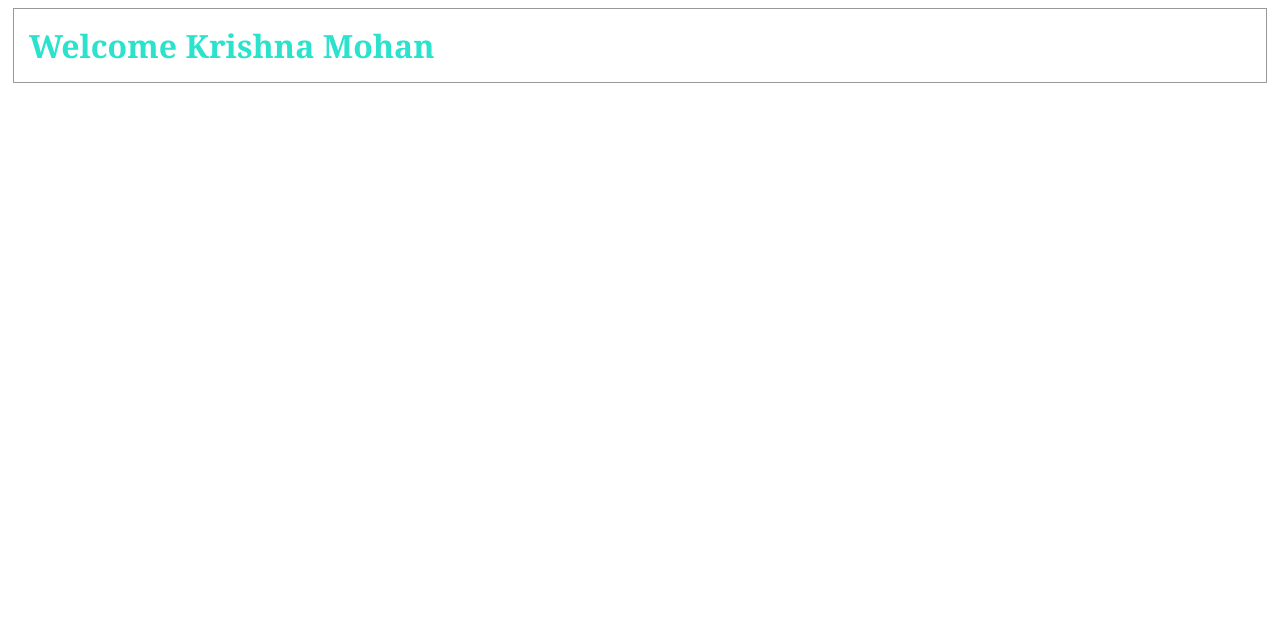
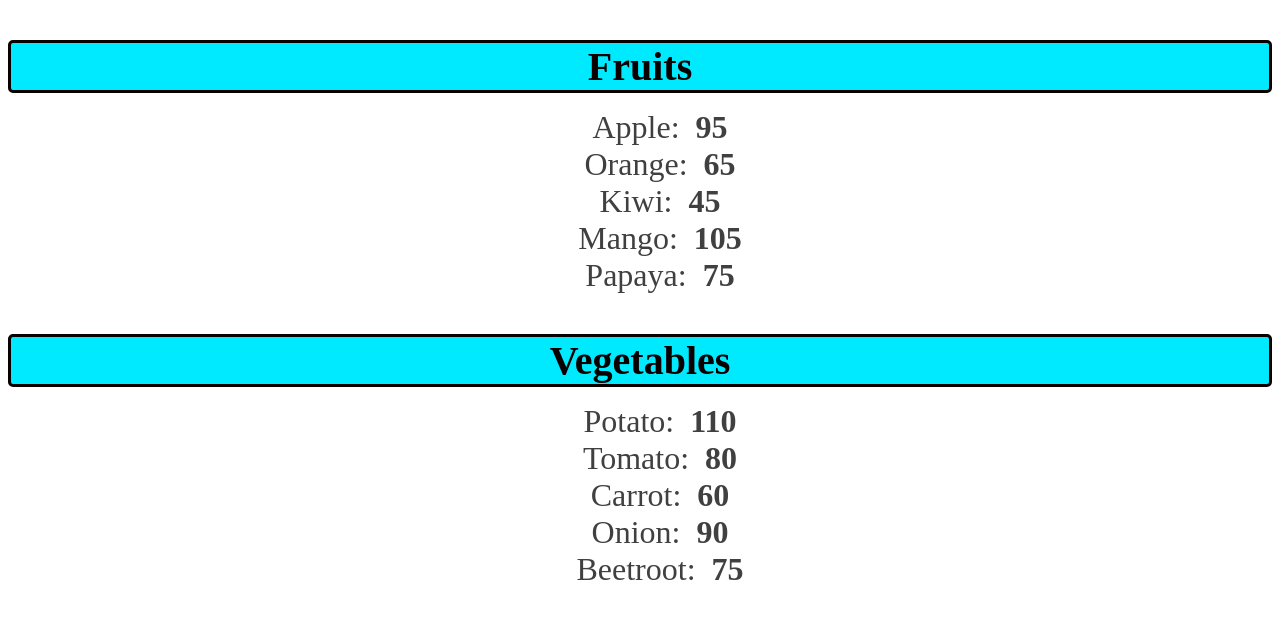
Before and after one commit to mandalika-sravani/React, a React (Vite) app in the folder my-react-app/: page / in a window 1280 px wide. Shown: the top 618 px of the page. Built offline with nearby package versions, Linux system fonts and the light colour scheme.

Commit message:
added List

```diff
--- a/my-react-app/src/App.jsx
+++ b/my-react-app/src/App.jsx
@@ -3,8 +3,9 @@
 import Food from "./Food.jsx";
 import Card from "./Card.jsx";
 import Button from "./Button/Button.jsx";
-import Student from "./Student.jsx"; */
-import UserGreeting from "./UserGreeting.jsx";
+import Student from "./Student.jsx";
+import UserGreeting from "./UserGreeting.jsx"; */
+import List from './List.jsx';
 
 /*function App() {
 
@@ -27,13 +28,36 @@
   );
 }*/
 
-function App() {
+/*function App() {
 
   return (
     <>
       <UserGreeting isLoggedIn = {true} username = "Krishna Mohan" />
     </>
   );
+} */
+
+function App() {
+
+  const fruits = [{id: 1, name: "Apple", calories: 95},
+                    {id: 2, name: "Orange", calories: 65},
+                    {id: 3, name: "Kiwi", calories: 45},
+                    {id: 4, name: "Mango", calories: 105},
+                    {id: 5, name: "Papaya", calories: 75}];
+
+  const vegetables = [{id: 6, name: "Potato", calories: 110},
+                    {id: 7, name: "Tomato", calories: 80},
+                    {id: 8, name: "Carrot", calories: 60},
+                    {id: 9, name: "Onion", calories: 90},
+                    {id: 10, name: "Beetroot", calories: 75}];
+
+  return(<>
+            {fruits.length > 0 && <List items={fruits} category = "Fruits" />}
+            {vegetables.length > 0 &&
+                          <List items={vegetables} category = "Vegetables" />}
+        </>
+  );
 }
 
+
 export default App
--- /dev/null
+++ b/my-react-app/src/List.jsx
@@ -0,0 +1,32 @@
+import PropTypes from 'prop-types'
+
+function List(props) {
+
+    const category = props.category;
+    const itemsList = props.items;
+
+    const listItems = itemsList.map(item => <li key = {item.id}>
+                                                    {item.name}: &nbsp;
+                                                    <b>{item.calories}</b></li>);
+
+    return(
+        <>
+            <h3 className="category">{category}</h3>
+            <ol className="items">{listItems}</ol>
+        </>
+    );
+}
+
+List.PropTypes = {
+    category: PropTypes.string,
+    items:PropTypes.arrayOf(PropTypes.shape({id: PropTypes.number,
+                                             name: PropTypes.string,
+                                             calories: PropTypes.number})),
+}
+
+List.defaultProps = {
+    category: "Category",
+    items: [],
+}
+
+export default List
--- a/my-react-app/src/index.css
+++ b/my-react-app/src/index.css
@@ -56,3 +56,27 @@
   border: 1px solid hsla(0, 0%, 50%, 0.8);
   margin: 5px;
 }
+
+.category {
+  font-size: 2.5em;
+  font-weight: bold;
+  margin-bottom: 10px;
+  color: hsl(0, 100%, 2%);
+  text-align: center;
+  border: 3px solid;
+  border-radius: 5px;
+  background-color: hsl(185, 100%, 50%);
+}
+
+.items li {
+  font-size: 2em;
+  list-style: none;
+  color: hsl(0, 0%, 25%);
+  text-align: center;
+  margin: 0;
+}
+
+.items li:hover {
+  color: hsl(0, 0%, 45%);
+  cursor: pointer;
+}
```
